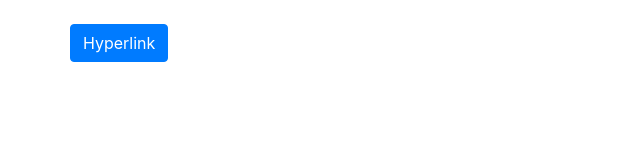
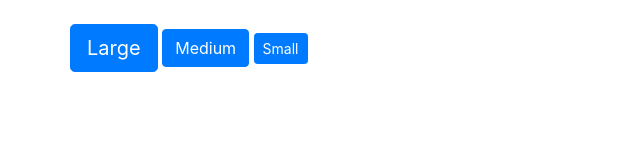
Before and after one commit to flavicrisan92/BootstrapTutorial, a plain HTML site: page BootstrapDemo/index.html in a window 1280 px wide. Shown: the whole page, without its empty margins (0-640 px from the left). Drawn offline with nearby package versions, Linux system fonts and the light colour scheme.

Commit message:
Button size

```diff
--- a/BootstrapDemo/index.html
+++ b/BootstrapDemo/index.html
@@ -16,7 +16,9 @@
         <div class="row">
             <div class="col-xs-12">
                 <br />
-               <a href="#" class="btn btn-primary">Hyperlink</a>
+                <button class="btn btn-primary btn-lg">Large</button>
+                <button class="btn btn-primary btn-md">Medium</button>
+                <button class="btn btn-primary btn-sm">Small</button>
 
             </div>
         </div>
```
